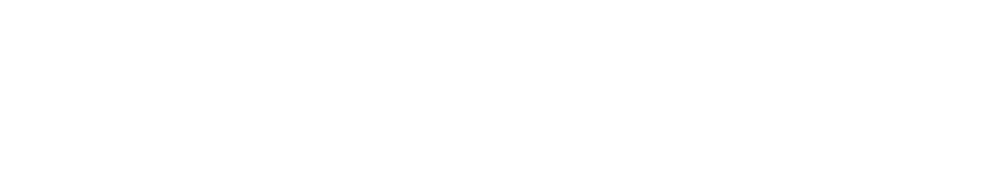
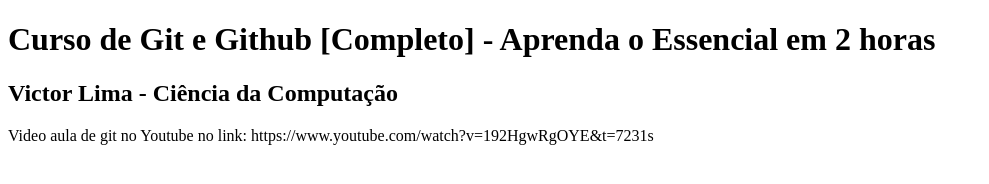
Before and after one commit to narcelioav/curso-de-git-guia-do-programador, a plain HTML site: page index.html in a window 1280 px wide. Shown: the whole page, without its empty margins (0-989 px from the left). Drawn offline with Linux system fonts and the light colour scheme.

Commit message:
Inicializando o codigo html, inserindo o titulo

```diff
--- a/index.html
+++ b/index.html
@@ -1,11 +1,17 @@
 <!DOCTYPE html>
 <html lang="pt-br">
+
 <head>
     <meta charset="UTF-8">
     <meta name="viewport" content="width=device-width, initial-scale=1.0">
-    <title>Document</title>
+    <title>Curso de Git e Github</title>
 </head>
+
 <body>
+    <H1>Curso de Git e Github [Completo] - Aprenda o Essencial em 2 horas</H1>
+    <h2>Victor Lima - Ciência da Computação</h2>
+    <p>Video aula de git no Youtube no link: https://www.youtube.com/watch?v=192HgwRgOYE&t=7231s</p>
 
 </body>
+
 </html>
```
